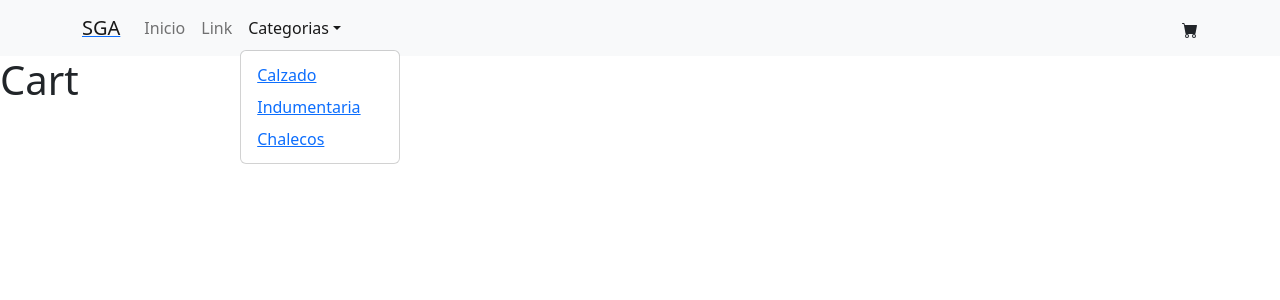
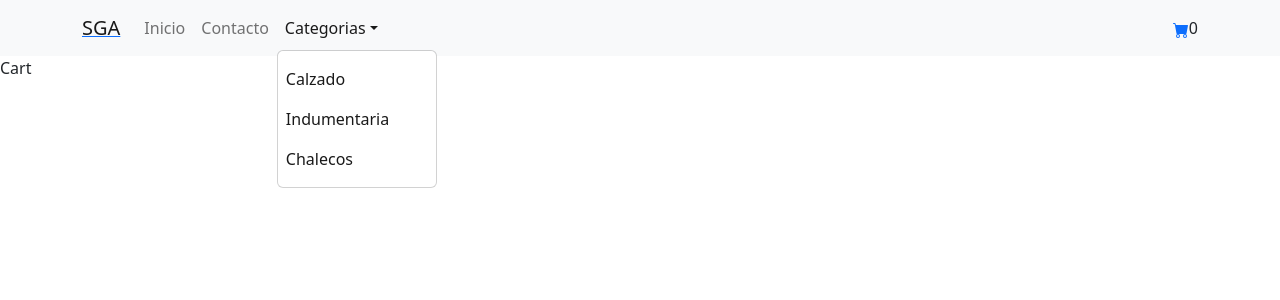
Before and after one commit to JoaquinMaurino/ReactJs, a React (Create React App) app: page /cart in a window 1280 px wide. Both pictures are taken after a click on the button "Categorias". Shown: the top 300 px of the page. Built offline with nearby package versions, Linux system fonts and the light colour scheme.

Commit message:
Cart Context

```diff
--- a/src/components/CartWidget/Cart.jsx
+++ b/src/components/Cart/Cart.jsx
@@ -2,7 +2,7 @@ import React from 'react'
 
 function Cart() {
   return (
-    <h1>Cart</h1>
+    <div>Cart</div>
   )
 }
 
--- /dev/null
+++ b/src/components/Cart/CartContext.jsx
@@ -0,0 +1,70 @@
+import { useState, createContext } from "react";
+
+const cartContext = createContext();
+
+const { Provider } = cartContext;
+
+function CartContextProvider({ children }) {
+  const [cart, setCart] = useState([]);
+
+  //Metodo Some - Indica si el porducto ya existe en el carrito => (True/False)
+  function isInCart(id) {
+    return cart.some((item) => item.id === id);
+  }
+
+  //Agrega item al cart sin pisar los productos ya existentes
+  function addItem(item, count) {
+    if (isInCart(item.id)) {
+      let newCart = cart.map((itemMap) => {
+        if (itemMap.id === item.id) {
+          itemMap.count += count;
+          return itemMap;
+        } else return itemMap;
+      });
+      setCart(newCart);
+    } else {
+      let newCart = cart.map((item) => item);
+      newCart.push({ ...item, count });
+      setCart(newCart);
+    }
+  }
+
+  //Elimina todos los items del cart (Boton)
+  const emptyCart = () => {
+    return setCart([]);
+  };
+
+  //Elimina un item especifico del cart (Boton)
+  const deleteItem = (id) => {
+    return setCart(cart.filter((item) => item.id !== id));
+  };
+
+  //Cuantos items hay en el cart
+  const getItemQty = () => {
+    return cart.reduce((acc, item) => (acc += item.count), 0);
+  };
+
+  //Retorna el precio del item por la cantidad de ese item en el cart
+  const getItemPrice = () => {
+    return cart.reduce((acc, item) => (acc += item.price * item.count), 0);
+  };
+
+  return (
+    <Provider
+      value={{
+        cart,
+        isInCart,
+        addItem,
+        emptyCart,
+        deleteItem,
+        getItemQty,
+        getItemPrice,
+      }}
+    >
+      {children}
+    </Provider>
+  );
+}
+
+export default CartContextProvider;
+export { cartContext };
--- /dev/null
+++ b/src/components/Cart/CartWidget.jsx
@@ -0,0 +1,21 @@
+import React, {useContext} from 'react'
+import { Link } from 'react-router-dom'
+import { BsFillCartFill } from 'react-icons/bs';
+import { cartContext} from "./CartContext"
+
+
+
+function CartWidget() {
+  const {cart, getItemQty} = useContext(cartContext)
+  console.log(cart)
+  return (
+    <div>
+    <Link to="/cart">
+      <BsFillCartFill/>
+      </Link>
+      <span>{getItemQty()}</span>
+      </div>
+  )
+}
+
+export default CartWidget
--- a/src/components/CartWidget/CartContext.jsx
+++ /dev/null
@@ -1,70 +0,0 @@
-import { useState } from "react";
-import { createContext } from "react";
-
-export const CartContext = createContext();
-
-const { Provider } = CartContext;
-
-const MyProvider = ({ children }) => {
-  const [cart, setCart] = useState();
-
-  //Metodo Some - Indica si el porducto ya existe en el carrito => (True/False)
-  const isInCart = (id) => {
-    return cart.some(item => item.id === id)
-  };
-
-//Agrega item al cart sin pisar los productos ya existentes
-  const addItem = (item, count) => {
-    const newItem = {
-        ...item, count
-    }
-    if (isInCart(newItem.id)){
-        const findProduct = cart.find(item => item.id === newItem.id)
-        const productIndex = cart.indexOf(findProduct)
-        const auxArray = [...cart]
-         auxArray[productIndex].count += count
-         setCart[auxArray]
-    }else{
-        setCart([...cart, newItem])
-    }
-  };
-
-
-  //Elimina todos los items del cart (Boton)
-  const emptyCart = () => {
-    return setCart([])
-  };
-
-  //Elimina un item especifico del cart (Boton)
-  const deleteItem = (id) => {
-    return setCart(cart.filter(item => item.id !== id ))
-  };
-
-  //Cuantos items hay en el cart
-  const getItemQty = () => {
-    return cart.reduce((acc, item)=> acc += item.count, 0)
-  };
-
-  //Retorna el precio del item por la cantidad de ese item en el cart
-  const getItemPrice = () => {
-    return cart.reduce((acc, item)=> acc += item.price * item.count, 0)
-  };
-
-  return (
-    <Provider
-      value={{
-        cart,
-        isInCart,
-        addItem,
-        emptyCart,
-        deleteItem,
-        getItemQty,
-        getItemPrice,
-      }}
-    >
-      {children}
-    </Provider>
-  );
-};
-
-export default MyProvider;
--- a/src/components/CartWidget/CartWidget.jsx
+++ /dev/null
@@ -1,18 +0,0 @@
-import { useContext } from "react";
-import { BsFillCartFill } from "react-icons/bs";
-import { CartContext } from "./CartContext";
-
-
-function CartWidget() {
-
-  const {getItemQty}=useContext(CartContext)
-
-  return (
-    <div>
-        <BsFillCartFill />
-      <span></span>
-    </div>
-  );
-}
-
-export default CartWidget;
--- a/src/components/ItemDetail/ItemDetail.jsx
+++ b/src/components/ItemDetail/ItemDetail.jsx
@@ -4,12 +4,13 @@ import "./ItemDetail.css";
 import {useState, useContext} from "react";
 import Button from "react-bootstrap/Button";
 import { Link } from "react-router-dom";
+import {cartContext} from "../Cart/CartContext"
 
-function ItemDetail(props) {
+function ItemDetail(item) {
 
-/* const [cantidad, setCantidad] = useState()
+const [cantidad, setCantidad] = useState()
 
-const { addItem } = useContext(CartContext) */
+const { addItem } = useContext(cartContext)
 
 const [showItemCount, setShowItemCount] = useState(true);
 
@@ -17,17 +18,18 @@ const [showItemCount, setShowItemCount] = useState(true);
 function addToCart(count) {
   alert(`Agregaste ${count} productos al carrito`);
   setShowItemCount(false);
+  addItem(item, count)
 }
 
   return (
     <div className="container">
-      <img src={props.img} alt="" />
+      <img src={item.img} alt="" />
       <div>
-        <h1>{props.name}</h1>
-        <p>{props.detail}</p>
-        <h3>{props.price}</h3>
+        <h1>{item.name}</h1>
+        <p>{item.detail}</p>
+        <h3>{item.price}</h3>
         <div className="text-center">
-          {showItemCount ? <ItemCount initial={1} stock={props.stock} onAdd={addToCart}/>: <Link to="/cart"> <Button>Finalizar Compra</Button></Link>}
+          {showItemCount ? <ItemCount initial={1} stock={item.stock} onAdd={addToCart}/>: <Link to="/cart"> <Button>Finalizar Compra</Button></Link>}
         </div>
       </div>
     </div>
--- a/src/components/NavBar/NavBar.jsx
+++ b/src/components/NavBar/NavBar.jsx
@@ -2,7 +2,7 @@ import Container from "react-bootstrap/Container";
 import Nav from "react-bootstrap/Nav";
 import Navbar from "react-bootstrap/Navbar";
 import NavDropdown from "react-bootstrap/NavDropdown";
-import CartWidget from "../CartWidget/CartWidget";
+import CartWidget from "../Cart/CartWidget";
 import { Link } from "react-router-dom";
 
 function NavBar() {
@@ -15,18 +15,18 @@ function NavBar() {
         <Navbar.Toggle aria-controls="basic-navbar-nav" />
         <Navbar.Collapse id="basic-navbar-nav">
           <Nav className="me-auto">
-            <Nav.Link>Inicio</Nav.Link>
-            <Nav.Link>Link</Nav.Link>
+            <Link to="/" className="nav-link">Inicio</Link>
+            <Link className="nav-link">Contacto</Link>
             <NavDropdown title="Categorias" id="basic-nav-dropdown">
-              <NavDropdown.Item>
-                <Link to="/categoria/Calzado">Calzado</Link>
-              </NavDropdown.Item>
-              <NavDropdown.Item>
-                <Link to="/categoria/Indumentaria">Indumentaria</Link>
-              </NavDropdown.Item>
-              <NavDropdown.Item>
-                <Link to="/categoria/Chaleco">Chalecos</Link>
-              </NavDropdown.Item>
+              <Link to="/categoria/Calzado" className="nav-link">
+                Calzado
+              </Link>
+              <Link to="/categoria/Indumentaria" className="nav-link">
+                Indumentaria
+              </Link>
+              <Link to="/categoria/Chaleco" className="nav-link">
+                Chalecos
+              </Link>
             </NavDropdown>
           </Nav>
         </Navbar.Collapse>
```
Also changed, not shown: src/App.js (+7 -7 lines).
